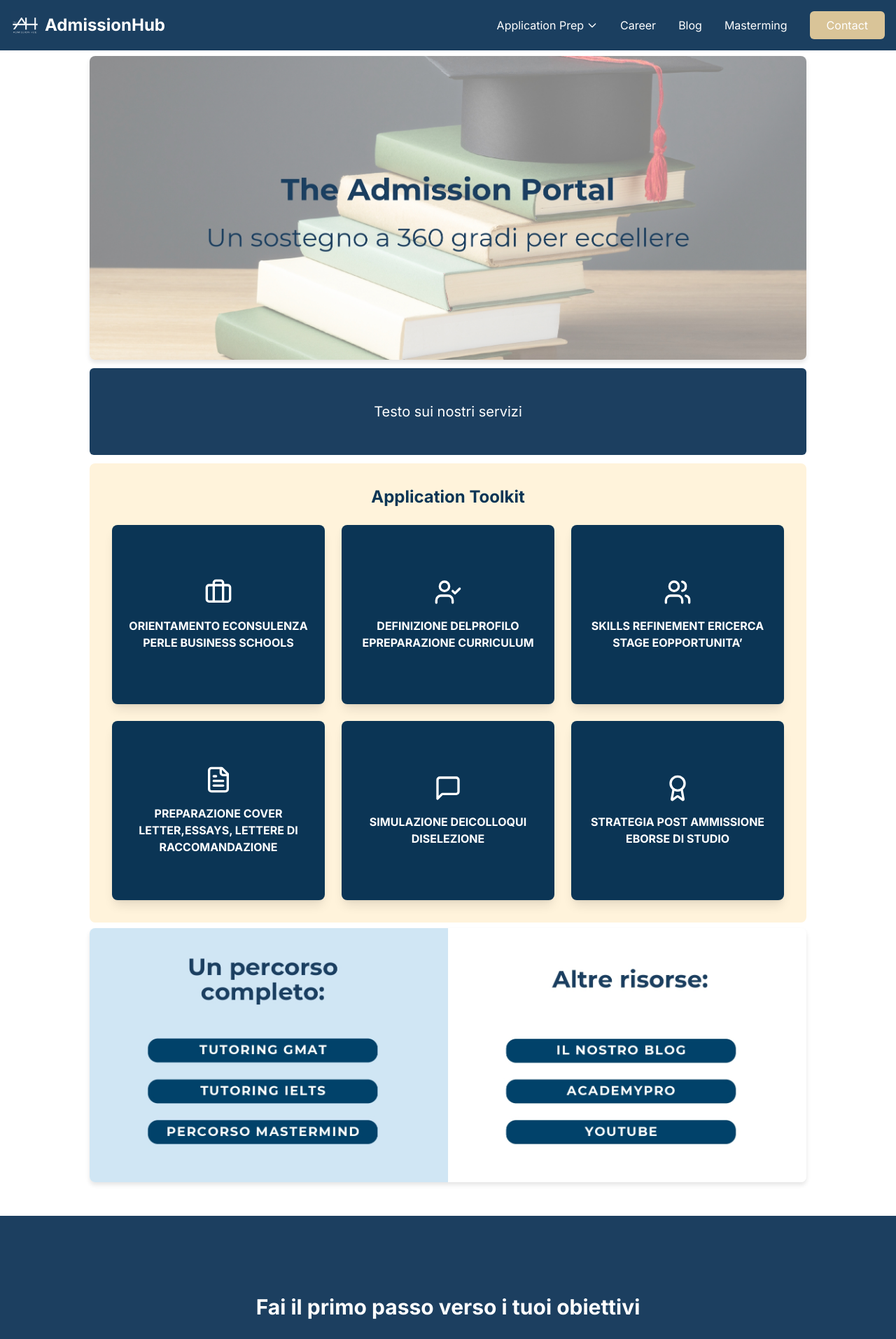
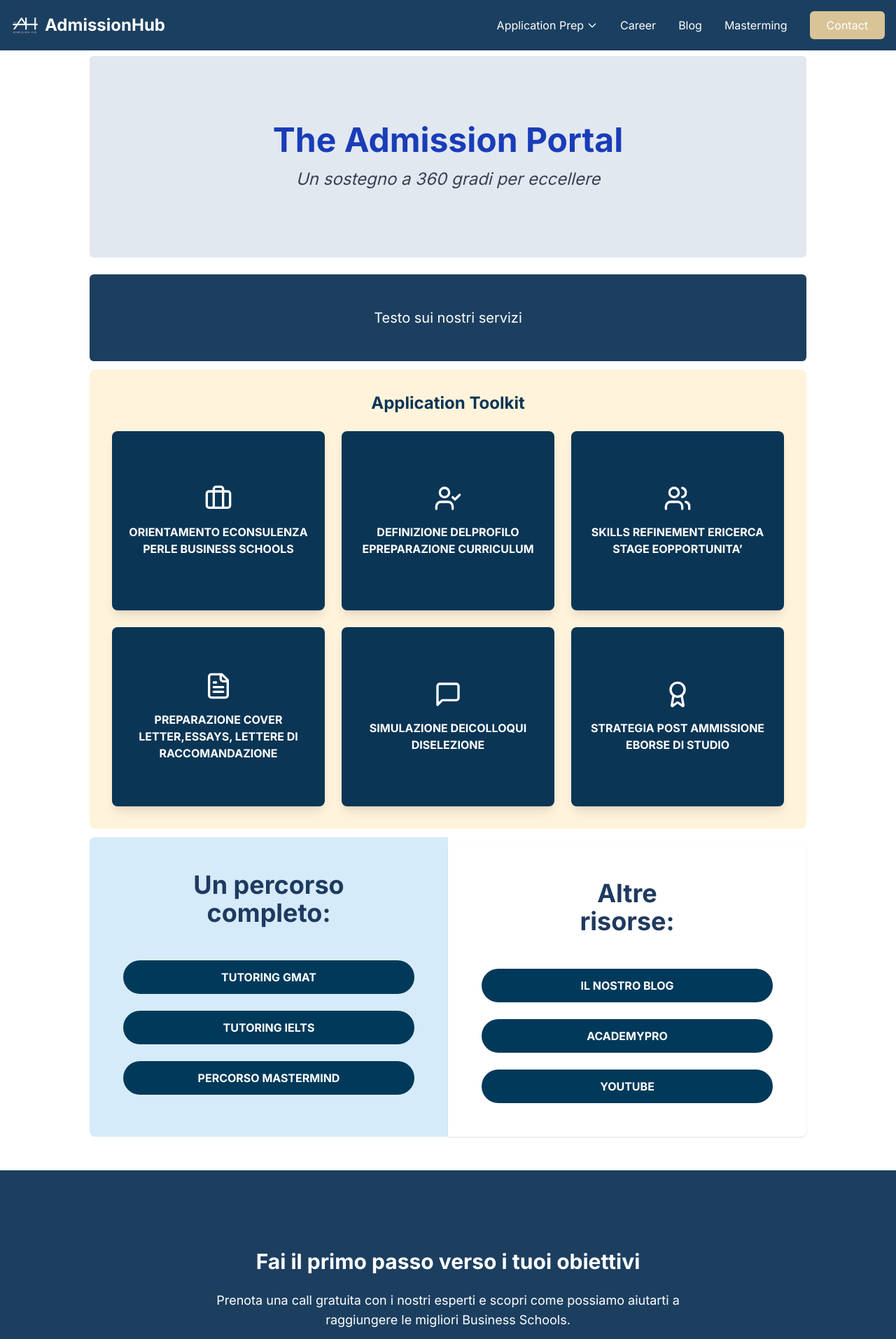
Before and after one commit to konhito/LastAdmissionHub, a Next.js app: page /admission in a window 1280 px wide. Shown: the top 1913 px of the page at 70% size. Built offline with nearby package versions, Linux system fonts and the light colour scheme.

Commit message:
added few hardcodded pages:

```diff
--- a/src/app/admission/page.tsx
+++ b/src/app/admission/page.tsx
@@ -1,7 +1,4 @@
 import React from "react";
-import Image from "next/image";
-import admiFirst from "@/public/admiFirst.jpg";
-import admiSec from "@/public/admiSec.jpg";
 import CallToAction from "@/components/CallToAction";
 
 import {
@@ -51,11 +48,18 @@ export default function HomePage() {
     <main className="bg-white text-gray-800 min-h-screen flex flex-col items-center">
       {/* Images Section */}
       <div className="w-full max-w-5xl mb-12">
-        <Image
-          src={admiFirst}
-          alt="Admission Portal"
-          className="rounded-lg shadow-md mb-3 mt-20"
-        />
+        <div className="w-full bg-slate-200  mb-6 mt-20 rounded py-16 md:py-24">
+          <div className="container mx-auto px-4 md:px-8">
+            <div className="flex flex-col items-center text-center">
+              <h1 className="text-4xl md:text-5xl font-bold text-blue-800 mb-4">
+                The Admission Portal
+              </h1>
+              <h2 className="text-xl md:text-2xl text-gray-700 italic">
+                Un sostegno a 360 gradi per eccellere{" "}
+              </h2>
+            </div>
+          </div>
+        </div>
         <div className="w-full rounded mb-3 bg-[#1c3f60] py-12 flex justify-center items-center">
           <h2 className="text-white text-xl text-center">
             Testo sui nostri servizi
@@ -89,11 +93,49 @@ export default function HomePage() {
           </div>
         </div>
 
-        <Image
-          src={admiSec}
-          alt="Admission Portal"
-          className="rounded-lg shadow-md mt-2"
-        />
+        <div className="w-full flex mt-3">
+          <div className="w-1/2 bg-[#d6ebfa] p-12 rounded-l-lg">
+            <h2 className="text-4xl font-bold text-[#1e3a5f] mb-12 text-center">
+              Un percorso
+              <br />
+              completo:
+            </h2>
+
+            <div className="flex flex-col gap-6 items-center">
+              <button className="w-full max-w-md py-3 bg-[#00395a] text-white font-bold rounded-full text-center">
+                TUTORING GMAT
+              </button>
+
+              <button className="w-full max-w-md py-3 bg-[#00395a] text-white font-bold rounded-full text-center">
+                TUTORING IELTS
+              </button>
+
+              <button className="w-full max-w-md py-3 bg-[#00395a] text-white font-bold rounded-full text-center">
+                PERCORSO MASTERMIND
+              </button>
+            </div>
+          </div>
+
+          <div className="w-1/2 bg-white mt-3 p-12 rounded-r-lg shadow-sm">
+            <h2 className="text-4xl font-bold text-[#1e3a5f] mb-12 text-center">
+              Altre <br /> risorse:
+            </h2>
+
+            <div className="flex flex-col gap-6 items-center">
+              <button className="w-full max-w-md py-3 bg-[#00395a] text-white font-bold rounded-full text-center">
+                IL NOSTRO BLOG
+              </button>
+
+              <button className="w-full max-w-md py-3 bg-[#00395a] text-white font-bold rounded-full text-center">
+                ACADEMYPRO
+              </button>
+
+              <button className="w-full max-w-md py-3 bg-[#00395a] text-white font-bold rounded-full text-center">
+                YOUTUBE
+              </button>
+            </div>
+          </div>
+        </div>
       </div>
 
       <div className="w-full bg-[#1c3f60] py-12">
--- a/src/app/page.tsx
+++ b/src/app/page.tsx
@@ -1,8 +1,5 @@
 import React from "react";
 import Image from "next/image";
-import first from "@/public/first.jpg";
-import second from "@/public/second.jpg";
-import third from "@/public/third.jpg";
 import forth from "@/public/home1.jpg";
 import fifth from "@/public/image.png";
 
@@ -27,35 +24,98 @@ export default function Home() {
             className="rounded-lg shadow-md"
           />
         </div>
-        <div className="mb-6 ">
-          <Image
-            src={first}
-            alt="First image"
-            layout="responsive"
-            width={1920}
-            height={400}
-            className="rounded-lg shadow-md"
-          />
+        <div className="mb-3 ">
+          <div className="w-full bg-[#f0e6d2] p-8 rounded-lg flex items-center justify-between">
+            <div className="flex items-center">
+              <div className="relative">
+                <div className="w-64 h-64 bg-[#d6ebfa] rounded-full flex items-center justify-center">
+                  <svg
+                    width="80"
+                    height="80"
+                    viewBox="0 0 80 80"
+                    fill="none"
+                    xmlns="http://www.w3.org/2000/svg"
+                  >
+                    <path
+                      d="M30 55C35 45 50 50 45 30C40 10 65 15 70 35"
+                      stroke="#1e3a5f"
+                      strokeWidth="4"
+                      strokeLinecap="round"
+                    />
+                  </svg>
+                </div>
+              </div>
+            </div>
+
+            <div className="ml-8 max-w-2xl">
+              <h2 className="text-4xl font-bold text-[#1e3a5f] mb-4">
+                Una strategia personalizzata
+              </h2>
+              <p className="text-[#1e3a5f] text-lg">
+                Ogni percorso è unico. Con The Admission Hub, riceverai una
+                strategia su misura che tiene conto delle tue esigenze e
+                aspirazioni, garantendo un approccio vincente per le tue
+                application nelle Business Schools.
+              </p>
+            </div>
+          </div>
         </div>
         <div>
-          <Image
-            src={second}
-            alt="Second image"
-            layout="responsive"
-            width={1920}
-            height={600}
-            className="rounded-lg shadow-md"
-          />
+          <div className="w-full p-8 rounded-lg border border-gray-200 shadow-sm flex items-center justify-between">
+            <div className="max-w-md">
+              <h2 className="text-4xl font-bold text-[#1e3a5f] mb-4">
+                Un lavoro di squadra
+              </h2>
+              <p className="text-gray-700 text-lg">
+                Il nostro team lavora con te, non solo per te. Collaboriamo
+                strettamente per assicurarti il supporto e le risorse necessarie
+                a superare ogni sfida accademica, inclusi GMAT e IELTS.
+              </p>
+            </div>
+
+            <div className="flex-1 flex justify-end">
+              <div className="w-full h-64 relative">
+                {/* Empty div taking full width */}
+                <div className="w-130 h-64"></div>
+              </div>
+            </div>
+          </div>
         </div>
         <div>
-          <Image
-            src={third}
-            alt="Second image"
-            layout="responsive"
-            width={1920}
-            height={600}
-            className="rounded-lg mt-3 shadow-md"
-          />
+          <div className="w-full bg-[#d6ebfa] p-8 rounded-lg flex items-center justify-between">
+            <div className="flex items-center justify-center w-1/3">
+              <div className="relative">
+                <div className="w-32 h-32 bg-[#1e3a5f] rounded-full flex items-center justify-center">
+                  <div className="flex space-x-3">
+                    <div className="w-4 h-4 bg-white rounded-full"></div>
+                    <div className="w-4 h-4 bg-white rounded-full"></div>
+                    <div className="w-4 h-4 bg-white rounded-full"></div>
+                  </div>
+                </div>
+                <div className="absolute -bottom-5 -left-8">
+                  <div className="w-32 h-32 bg-[#e6d4a5] rounded-full transform rotate-12 flex items-center justify-center">
+                    <div className="flex space-x-3">
+                      <div className="w-4 h-4 bg-white rounded-full"></div>
+                      <div className="w-4 h-4 bg-white rounded-full"></div>
+                      <div className="w-4 h-4 bg-white rounded-full"></div>
+                    </div>
+                  </div>
+                </div>
+              </div>
+            </div>
+
+            <div className="w-2/3 pl-8 p-7 mt-3">
+              <h2 className="text-4xl font-bold text-[#1e3a5f] mb-4">
+                Un supporto costante
+              </h2>
+              <p className="text-[#1e3a5f] text-lg">
+                Forniamo supporto ad ogni fase del tuo percorso. Il nostro team
+                dedicato ti guida attraverso l&apos;intero processo delle
+                application: dalla scelta delle scuole giuste, alla preparazione
+                dei test, fino alla preparazione dei curriculum e dei colloqui.
+              </p>
+            </div>
+          </div>
         </div>
       </div>
 
```
